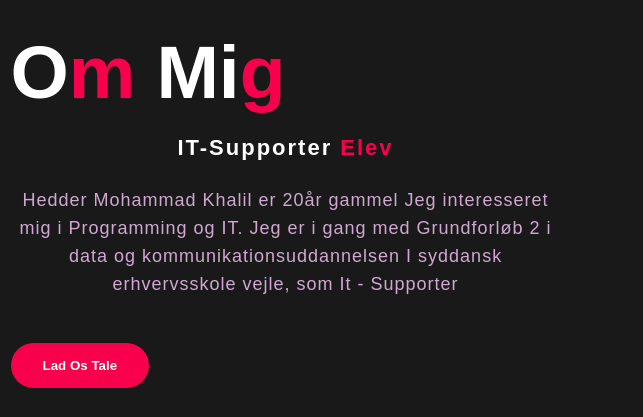
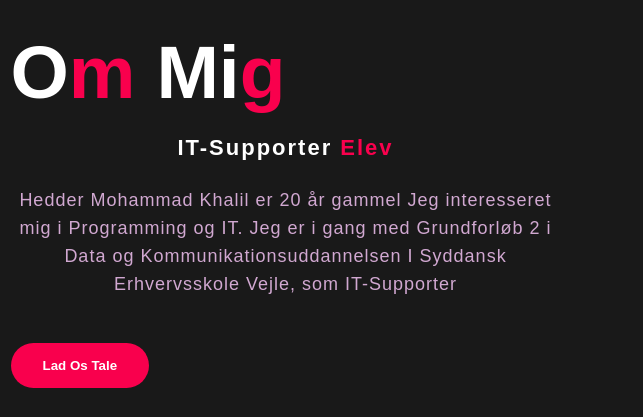
Before and after one commit to mk6320/mk6320.github.io, a plain HTML site: page index.html in a window 1280 px wide. Shown: the part 898-1315 px from the top of the page, 637-1280 px from the left. Drawn offline with Linux system fonts and the light colour scheme.

Commit message:
Update index.html

```diff
--- a/index.html
+++ b/index.html
@@ -38,10 +38,10 @@
             <div class="Om-mig">
                 <h2>O<span>m </span> Mi<span>g</span></h2>
                 <h5>IT-Supporter <span> Elev </span></h5>
-                <p>Hedder Mohammad Khalil er 20år gammel
+                <p>Hedder Mohammad Khalil er 20 år gammel
                     Jeg interesseret mig i Programming og IT. Jeg er i gang med Grundforløb 2
-                    i data og kommunikationsuddannelsen
-                    I syddansk erhvervsskole vejle, som It - Supporter
+                    i Data og Kommunikationsuddannelsen
+                    I Syddansk Erhvervsskole Vejle, som IT-Supporter
                 </p>
                 <button type="button">Lad Os Tale</button>
             </div>
```
